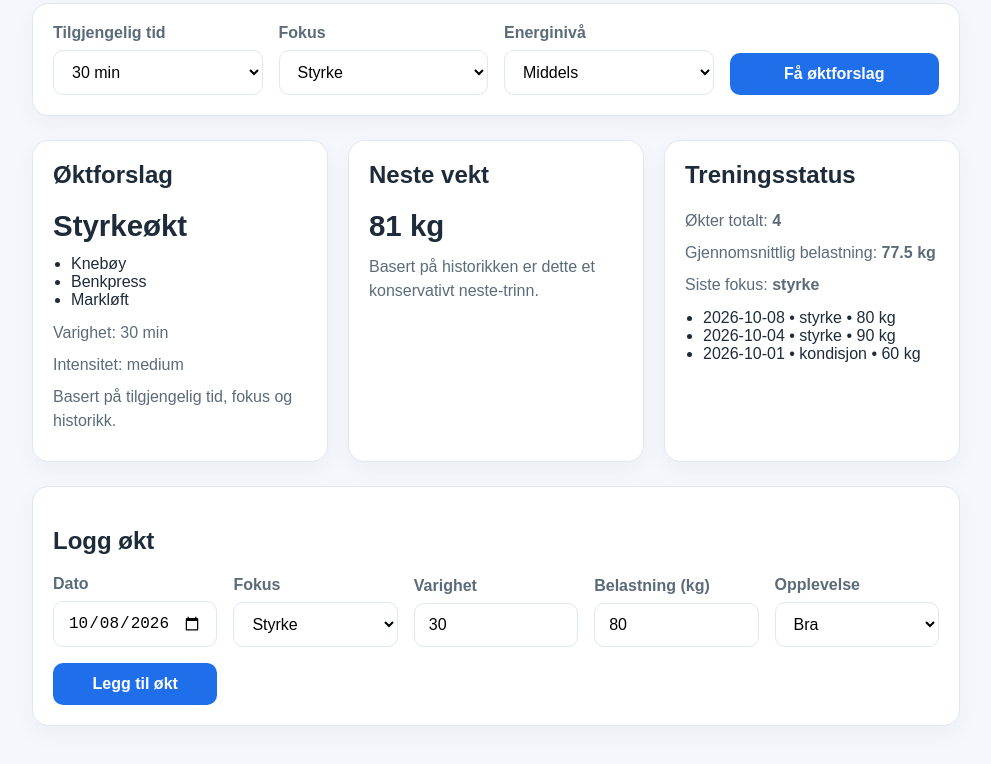
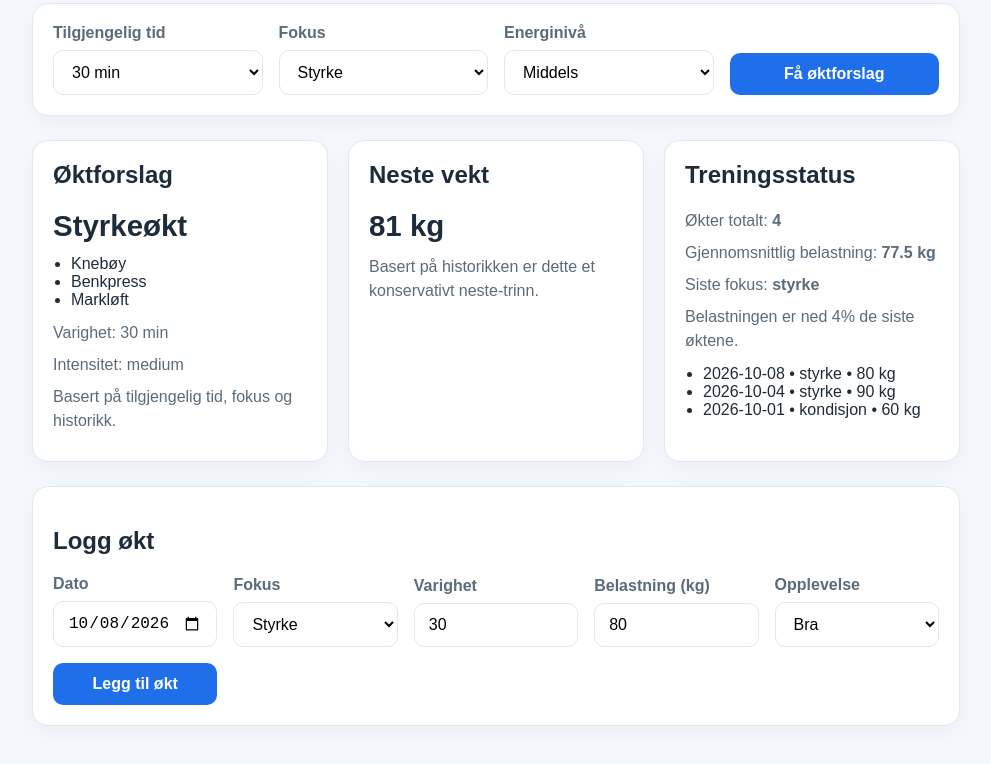
Before and after one commit to IBE160-2026/G41-hegge-paulsen, a website with bundled scripts: page index.html in a window 1280 px wide. Both pictures are taken after a click on the button "Legg til økt". Shown: the part 128-892 px from the top of the page, without its empty margins (144-1135 px from the left). Built offline with nearby package versions, Linux system fonts and the light colour scheme.

Commit message:
Clean up project naming and structure

```diff
--- a/index.html
+++ b/index.html
@@ -70,6 +70,7 @@
           <p class="meta">Økter totalt: <strong id="progress-total">0</strong></p>
           <p class="meta">Gjennomsnittlig belastning: <strong id="progress-average">0 kg</strong></p>
           <p class="meta">Siste fokus: <strong id="progress-focus">Ingen</strong></p>
+          <p id="progress-trend" class="notes">Logg minst to økter for å se utvikling.</p>
           <ul id="progress-list" class="exercise-list"></ul>
         </article>
       </section>
--- a/src/app/app.js
+++ b/src/app/app.js
@@ -1,6 +1,6 @@
-import { getWorkoutSuggestion } from '../features/workoutRecommendation.js';
-import { suggestNextWeight } from '../features/nextWeightSuggestion.js';
-import { userHistory } from '../data/userHistory.js';
+import { getWorkoutSuggestion } from '../features/recommendationEngine.js';
+import { suggestNextWeight } from '../features/weightProgression.js';
+import { userHistory } from '../data/sampleHistory.js';
 
 const app = {
   state: {
--- a/src/app/ui.js
+++ b/src/app/ui.js
@@ -1,12 +1,12 @@
-import { getWorkoutSuggestion } from '../features/workoutRecommendation.js';
-import { suggestNextWeight } from '../features/nextWeightSuggestion.js';
+import { getWorkoutSuggestion } from '../features/recommendationEngine.js';
+import { suggestNextWeight } from '../features/weightProgression.js';
 import {
   getProgressSummary,
   logWorkout,
   readStoredHistory,
   writeStoredHistory
-} from '../features/workoutLog.js';
-import { userHistory } from '../data/userHistory.js';
+} from '../features/trainingLog.js';
+import { userHistory } from '../data/sampleHistory.js';
 
 const form = document.getElementById('workout-form');
 const suggestionTitle = document.getElementById('suggestion-title');
@@ -19,6 +19,7 @@ const nextWeightMessage = document.getElementById('next-weight-message');
 const progressTotal = document.getElementById('progress-total');
 const progressAverage = document.getElementById('progress-average');
 const progressFocus = document.getElementById('progress-focus');
+const progressTrend = document.getElementById('progress-trend');
 const progressList = document.getElementById('progress-list');
 const logForm = document.getElementById('workout-log-form');
 
@@ -50,6 +51,7 @@ function renderProgress(history) {
   progressTotal.textContent = String(summary.totalSessions);
   progressAverage.textContent = `${summary.averageLoad} kg`;
   progressFocus.textContent = summary.lastFocus === 'Ingen' ? 'Ingen' : summary.lastFocus;
+  progressTrend.textContent = summary.trendMessage;
 
   if (!summary.recentSessions.length) {
     progressList.innerHTML = '<li>Ingen treninger logget enda.</li>';
--- a/src/features/workoutRecommendation.js
+++ b/src/features/recommendationEngine.js
@@ -1,4 +1,4 @@
-import { exerciseData } from '../data/exerciseData.js';
+import { exerciseData } from '../data/exerciseCatalog.js';
 
 export function getWorkoutSuggestion({ time, focus, energy, history = [] }) {
   const availableExercises = exerciseData.filter((exercise) => {
--- a/src/features/workoutLog.js
+++ b/src/features/trainingLog.js
@@ -34,20 +34,43 @@ export function getProgressSummary(history = []) {
       averageLoad: 0,
       lastFocus: 'Ingen',
       lastLoad: 0,
-      recentSessions: []
+      recentSessions: [],
+      trendMessage: 'Logg minst to økter for å se utvikling.'
     };
   }
 
   const totalSessions = safeHistory.length;
   const averageLoad = safeHistory.reduce((sum, entry) => sum + Number(entry.load || 0), 0) / totalSessions;
   const lastWorkout = safeHistory[safeHistory.length - 1];
+  const recentSessions = [...safeHistory].slice(-3);
+  const recentAverage = recentSessions.reduce((sum, entry) => sum + Number(entry.load || 0), 0) / recentSessions.length;
+  const olderSessions = safeHistory.length > 3 ? safeHistory.slice(0, -3) : [];
+  const olderAverage = olderSessions.length
+    ? olderSessions.reduce((sum, entry) => sum + Number(entry.load || 0), 0) / olderSessions.length
+    : recentAverage;
+
+  let trendMessage = 'Logg minst to økter for å se utvikling.';
+
+  if (safeHistory.length >= 2) {
+    const delta = recentAverage - olderAverage;
+    const percentage = olderAverage ? (delta / olderAverage) * 100 : 0;
+
+    if (delta > 0) {
+      trendMessage = `Du har økt belastningen med ${Math.abs(percentage).toFixed(0)}% de siste øktene.`;
+    } else if (delta < 0) {
+      trendMessage = `Belastningen er ned ${Math.abs(percentage).toFixed(0)}% de siste øktene.`;
+    } else {
+      trendMessage = 'Belastningen er stabil de siste øktene.';
+    }
+  }
 
   return {
     totalSessions,
     averageLoad: Number(averageLoad.toFixed(1)),
     lastFocus: lastWorkout.focus || 'ukjent',
     lastLoad: Number(lastWorkout.load || 0),
-    recentSessions: [...safeHistory].slice(-3).reverse()
+    recentSessions: [...safeHistory].slice(-3).reverse(),
+    trendMessage
   };
 }
 
```
Also changed, not shown: tests/recommendation-engine.test.js (renamed from tests/workoutRecommendation.test.js, +14 -3 lines), docs/README.md (added), src/data/exerciseCatalog.js (renamed from src/data/exerciseData.js), src/data/sampleHistory.js (renamed from src/data/userHistory.js), src/features/weightProgression.js (renamed from src/features/nextWeightSuggestion.js).
